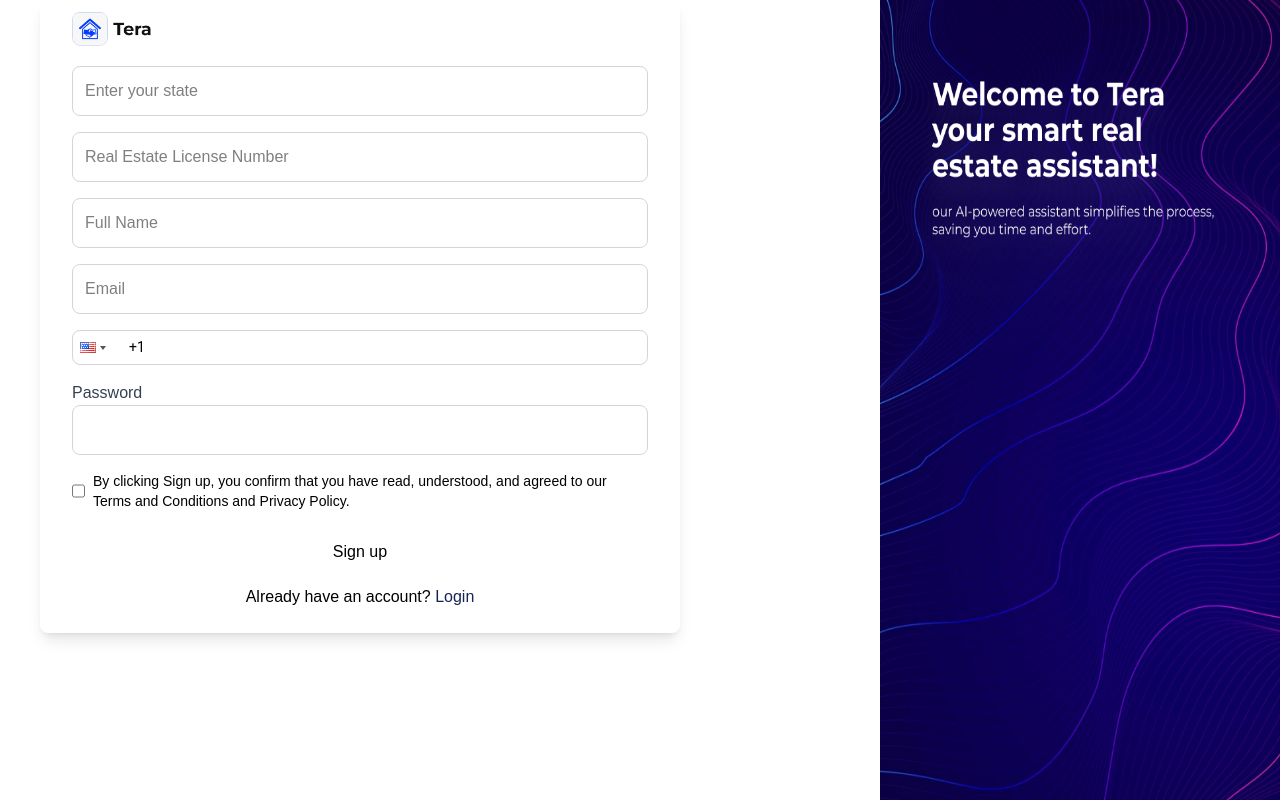
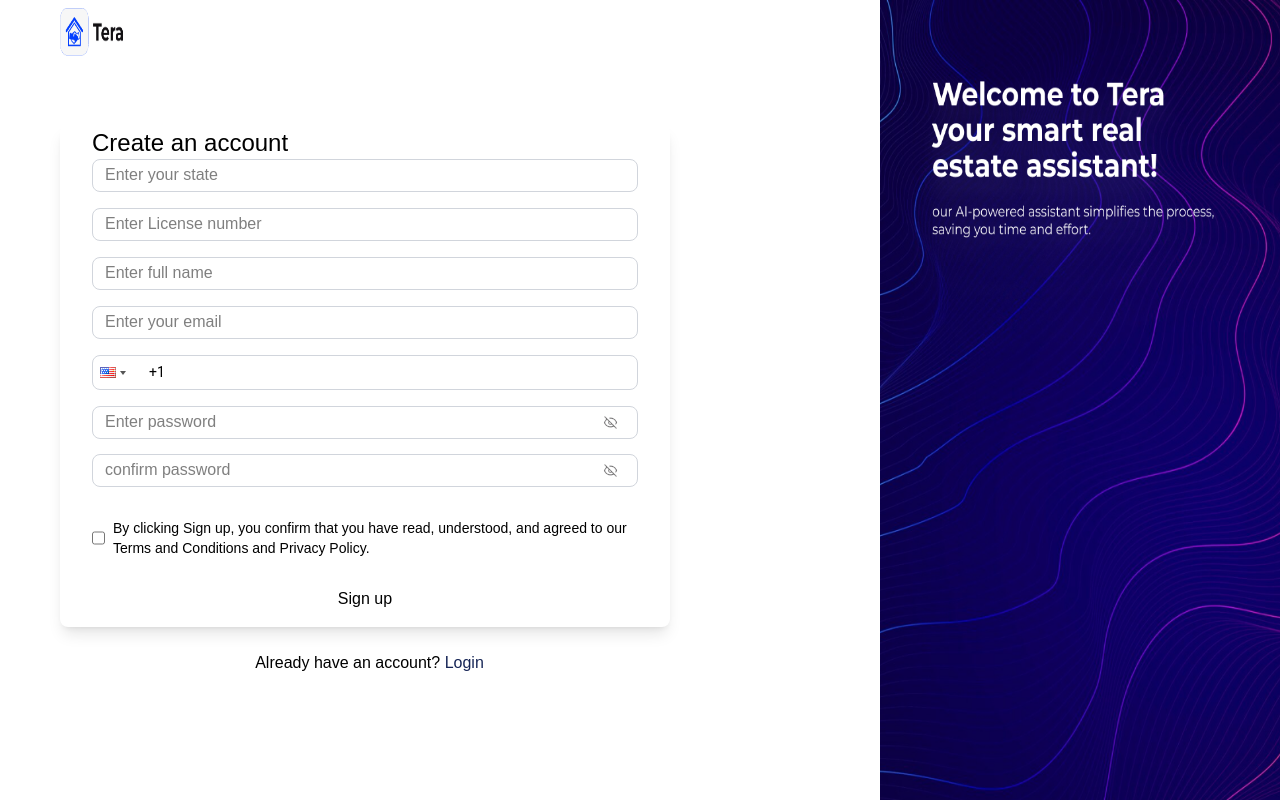
Before and after one commit to Folarrrrrrrrrrr/Tera, a React (Vite) app: page /signup in a window 1280 px wide. Built offline with nearby package versions, Linux system fonts and the light colour scheme.

Commit message:
otp screen committed v14

```diff
--- a/src/component/UI/Form/Input.tsx
+++ b/src/component/UI/Form/Input.tsx
@@ -9,7 +9,7 @@ import { InputProps } from "../../../types/globalTypes";
       <div className="flex flex-col">
         <label className="text-gray-700 font-medium">{label}</label>
         <input
-          className=" bg-white border text-black border-gray-300 p-3 rounded-lg focus:outline-none focus:ring-2 focus:ring-blue-500"
+          className=" bg-white border w-[100%] h-[33px] self-center text-black border-gray-300 p-3 rounded-lg focus:outline-none focus:ring-2 focus:ring-blue-500"
           {...props}
         />
       </div>
--- a/src/pages/auth/Login.tsx
+++ b/src/pages/auth/Login.tsx
@@ -4,11 +4,12 @@ import sideBox from "../../assets/images/png/welcomFrame.png";
 // import AuthLayout from "../../component/Auth/AuthLayout";
 import Input from "../../component/UI/Form/Input";
 import Button from "../../component/UI/Form/Button";
-import teraLogo from "../../assets/images/png/teraLogo.png"
+import teraLogo from "../../assets/images/png/teraLogo.png";
 import eyeSlash from "../../assets/images/png/eyeslash.png";
-import { Link } from "react-router-dom";
+import { useNavigate } from "react-router-dom";
 
 const Login = () => {
+  const navigate = useNavigate()
   const [form, setForm] = useState({
     state: "",
     licenseNumber: "",
@@ -30,14 +31,12 @@ const Login = () => {
   };
 
   return (
-    <div>
-      <div className="h-[60%] w-2/4 mt-15 relative left-10 top-[10%] bg-white p-8 rounded-lg shadow-lg">
-        <div className="flex">
-         {/* <h2 className="text-2xl text-black font-bold mb-6">Login or Sign</h2> */}
-        <img src={teraLogo} alt="" className="relative -top-10  w-20"/>
-        </div>
-
-        <form className="space-y-4" onSubmit={handleSubmit}>
+    <div className="pl-15 absolute top-0 bottom-0 right-0 left-0  content-center">
+      <div className="">
+        <img src={teraLogo} alt="" className="h-[6%] w-[6%] absolute top-5" />
+        <div className="w-[50%] self-center bg-white p-8 rounded-lg shadow-lg">
+          <h2 className="text-2xl text-black font-bold ">Login or Signup</h2>
+          <form className="space-y-4 mt-[5%]" onSubmit={handleSubmit}>
             <Input
               label=""
               placeholder="Enter your email"
@@ -47,8 +46,7 @@ const Login = () => {
               onChange={handleChange}
               required
             />
-          <div className="relative -top-7">
-            <img src={eyeSlash} alt="" className="relative left-[95%] top-15" />
+            <div className=" flex flex-col w-[100%] ">
               <Input
                 label=""
                 placeholder="Enter password"
@@ -58,8 +56,13 @@ const Login = () => {
                 onChange={handleChange}
                 required
               />
+              <img
+                src={eyeSlash}
+                alt=""
+                className="w-[15px] h-[15px] self-center relative left-[45%] -top-[24px] "
+              />
             </div>
-          <p className="relative left-90 -top-10 color-red cursor-pointer">
+            <p className="relative left-[80%]  text-red-400 cursor-pointer">
               forgot password?{" "}
             </p>
             <Button
@@ -70,18 +73,17 @@ const Login = () => {
               Login
             </Button>
           </form>
-        <Link className=" relative -top-20" to={{ pathname: "/signup" }}>
-          <p className="text-center relative top-25 text-black">
+        </div>
+          <p onClick={()=> navigate("/signup")} className="ml-[18%] mt-[2%] text-black">
             Don't have an account?{" "}
             <span className="text-blue-600 cursor-pointer">Signup</span>
           </p>
-        </Link>
       </div>
       <div>
         <img
           src={sideBox}
           alt=""
-          className=" h-[100%] w-[500px] bottom-0 absolute right-0  "
+          className=" h-[100%] w-[400px] absolute bottom-0 right-0  "
         />
       </div>
     </div>
--- a/src/pages/auth/SingUp.tsx
+++ b/src/pages/auth/SingUp.tsx
@@ -5,6 +5,7 @@ import Checkbox from "../../component/UI/Form/Checkbox";
 import React from "react";
 import { useNavigate } from "react-router-dom";
 import PhoneInput from "react-phone-input-2";
+import eyeSlash from "../../assets/images/png/eyeslash.png";
 import "react-phone-input-2/lib/style.css";
 import sideBox from "../../assets/images/png/welcomFrame.png";
 import teraLogo from "../../assets/images/png/teraLogo.png";
@@ -35,64 +36,90 @@ const Signup = () => {
   };
 
   return (
-    <div>
-      <div className="h-[60%] w-2/4 relative left-10 top-[10%] bg-white p-8 rounded-lg shadow-lg">
-        <div className="flex relative top-5">
-          {/* <h2 className="text-2xl text-black font-bold mb-6">Login or Sign</h2> */}
-          <img src={teraLogo} alt="" className="relative -top-10  w-20" />
-        </div>
+    <div className=" pl-15 absolute top-0 bottom-0 right-0 left-0  content-center">
+      <div className="">
+        <img src={teraLogo} alt="" className="h-[6%] w-[5%] absolute top-2" />
+        <div className="w-[50%] pb-[3px] pt-[2px] self-center bg-white p-8 rounded-lg shadow-lg">
+          <h2 className="text-2xl text-black font-medium  mb-0">Create an account</h2>
           <form className="space-y-4" onSubmit={handleSubmit}>
             <Input
               label=""
               placeholder="Enter your state"
-            name="state"
-            value={form.state}
-            onChange={handleChange}
-            required
-          />
-          <Input
-            label=""
-            placeholder="Real Estate License Number"
-            name="licenseNumber"
-            value={form.licenseNumber}
-            onChange={handleChange}
-            required
-          />
-          <Input
-            label=""
-            placeholder="Full Name"
-            name="fullName"
-            value={form.fullName}
-            onChange={handleChange}
-            required
-          />
-          <Input
-            label=""
-            placeholder="Email"
               type="email"
               name="email"
               value={form.email}
               onChange={handleChange}
               required
             />
-          {/* <Input label="Phone Number" name="phone" value={form.phone} onChange={handleChange} required /> */}
+            <Input
+              label=""
+              placeholder="Enter License number"
+              type="email"
+              name="email"
+              value={form.email}
+              onChange={handleChange}
+              required
+            />
+            <Input
+              label=""
+              placeholder="Enter full name"
+              type="email"
+              name="email"
+              value={form.email}
+              onChange={handleChange}
+              required
+            />
+            <Input
+              label=""
+              placeholder="Enter your email"
+              type="email"
+              name="email"
+              value={form.email}
+              onChange={handleChange}
+              required
+            />
             <PhoneInput
-            country={"us"} // Set default country
+            country={"us"}
             value={phone}
+            placeholder="XX XXX ....."
             onChange={(value) => setPhone(value)}
-            enableSearch={true} // Enables country search
+            enableSearch={true}
             inputClass="!w-full !px-4 text-black !py-2 !border !border-gray-300 !rounded-lg !pl-14 !focus:outline-none !focus:ring-2 !focus:ring-blue-500 !focus:border-blue-500"
-            containerClass="w-full"
+            containerClass="w-3/4"
             buttonClass="!bg-transparent !border-none"
             />
+            <div className=" flex flex-col w-[100%] ">
               <Input
-            label="Password"
+                label=""
+                placeholder="Enter password"
                 type="password"
                 name="password"
                 value={form.password}
                 onChange={handleChange}
                 required
               />
+              <img
+                src={eyeSlash}
+                alt=""
+                className="w-[15px] h-[15px] self-center relative left-[45%] -top-[24px] "
+              />
+            </div>
+            <div className=" -mt-[3%] flex flex-col w-[100%] ">
+              <Input
+                label=""
+                placeholder="confirm password"
+                type="password"
+                name="password"
+                value={form.password}
+                onChange={handleChange}
+                required
+              />
+              <img
+                src={eyeSlash}
+                alt=""
+                className="w-[15px] h-[15px] self-center relative left-[45%] -top-[24px] "
+              />
+            </div>
             <Checkbox
             className="bg-white"
             label="By clicking Sign up, you confirm that you have read, understood, and agreed to our Terms and Conditions and Privacy Policy."
@@ -102,22 +129,20 @@ const Signup = () => {
             Sign up
           </Button>
           </form>
-
+        </div>
         <p
           onClick={() => navigate("/login")}
-          className="text-center relative top-2 cursor-pointer"
+          className="ml-[16%] mt-[2%] text-black"
         >
           Already have an account?{" "}
           <span className="text-blue-950 cursor-pointer"> Login </span>
         </p>
-
-        {/* </div> */}
       </div>
       <div>
         <img
           src={sideBox}
           alt=""
-          className=" h-[100vh] w-[400px] bottom-0 absolute right-0"
+          className=" h-[100%] w-[400px] absolute bottom-0 right-0  "
         />
       </div>
     </div>
```
Also changed, not shown: src/index.css (line endings or trailing spaces). Lines whose indentation alone changed are shown as unchanged.
